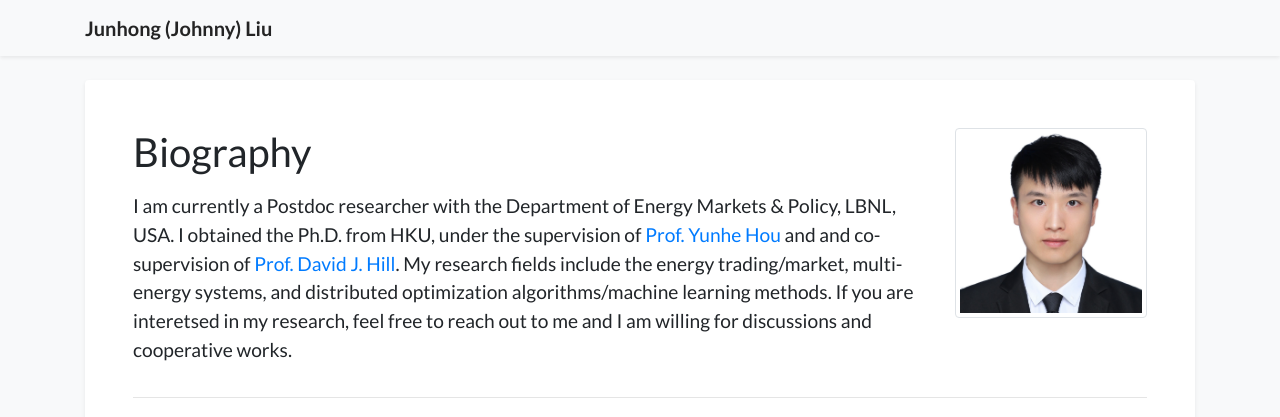
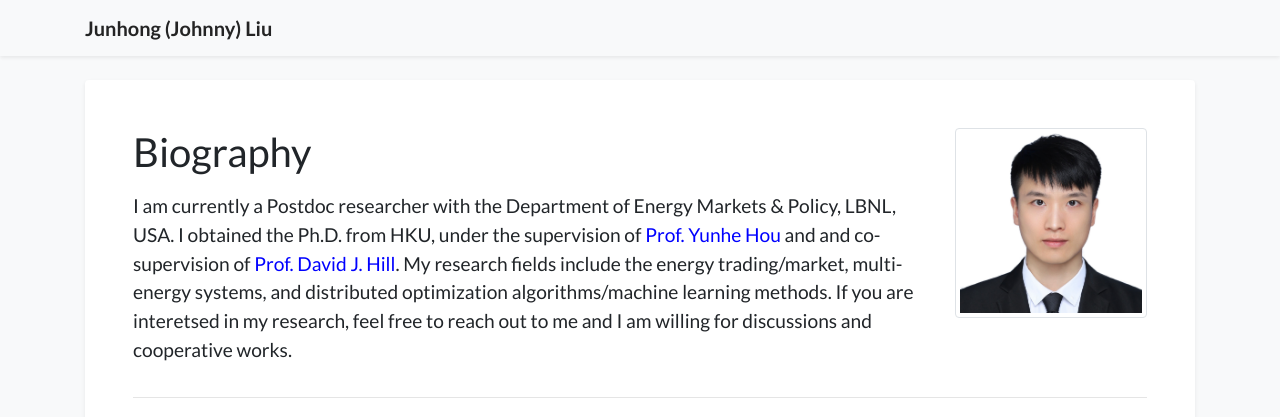
Before and after one commit to johnny-eee/academic-homepage-main, a Jekyll site: the page built from index.html, in a window 1280 px wide. Shown: the top 417 px of the page. Built offline with Jekyll 4.4.1, drawn with Linux system fonts in a browser that asks for light colours; a style sheet for code colours, icons or effects is not loaded.

Commit message:
Update profile.yml

```diff
--- a/_data/profile.yml
+++ b/_data/profile.yml
@@ -21,7 +21,7 @@
 
 short_bio: >-
   <p>
-   <big> I am currently a Postdoc researcher with the Department of Energy Markets & Policy, LBNL, USA. I obtained the Ph.D. from HKU, under the supervision of <a href="https://www.eee.hku.hk/people/yhhou/">Prof. Yunhe Hou</a> and and co-supervision of <a href="https://www.eee.hku.hk/people/dhill/">Prof. David J. Hill</a>.
+   <big> I am currently a Postdoc researcher with the Department of Energy Markets & Policy, LBNL, USA. I obtained the Ph.D. from HKU, under the supervision of <a href="https://www.eee.hku.hk/people/yhhou/" style="color: blue;">Prof. Yunhe Hou</a> and and co-supervision of <a href="https://www.eee.hku.hk/people/dhill/" style="color: blue;">Prof. David J. Hill</a>.
    My research fields include the energy trading/market, multi-energy systems, and distributed optimization algorithms/machine learning methods. If you are interetsed in my research, feel free to reach out to me and I am willing for discussions and cooperative works.</big>
   </p>
 
```
